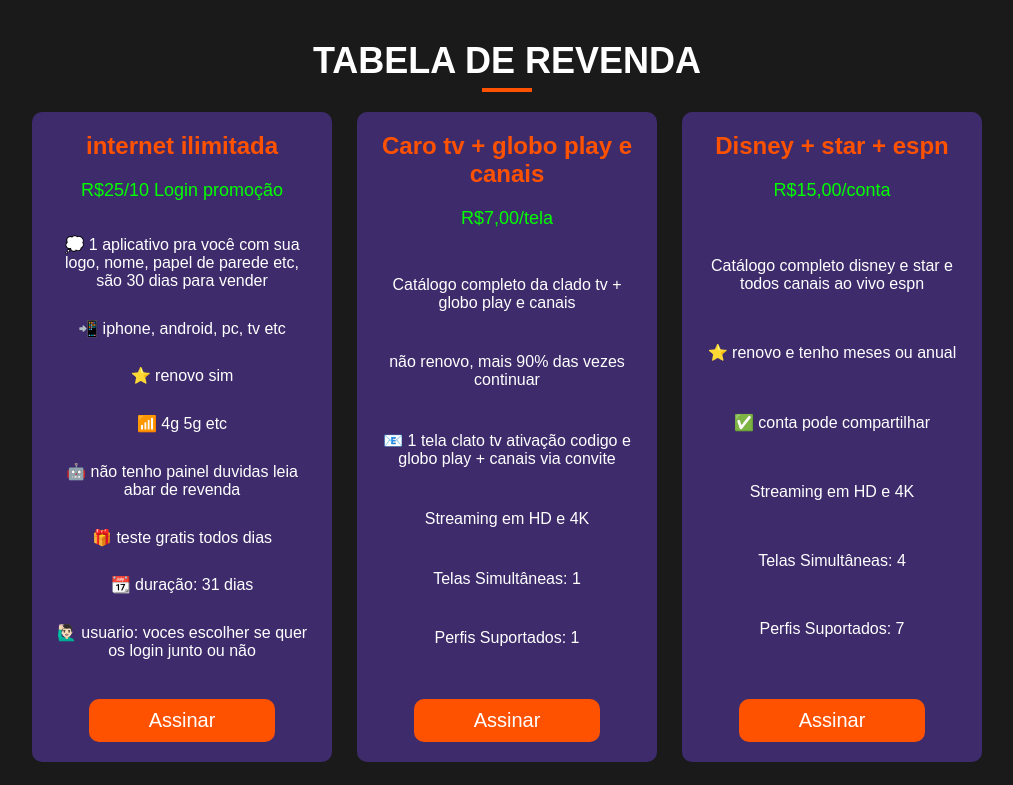
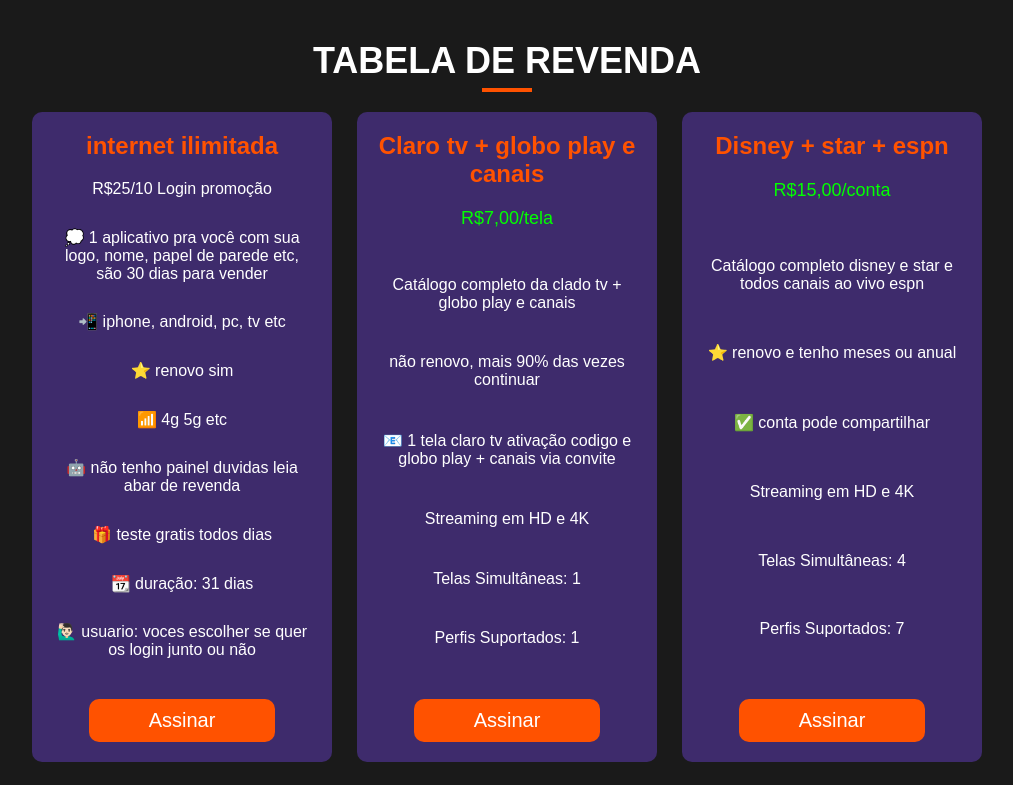
Before and after one commit to Cronosfornecedoroficial/Site, a plain HTML site: page index.html in a window 1280 px wide. Shown: the part 840-1625 px from the top of the page, without its empty margins (133-1146 px from the left). Drawn offline with Linux system fonts and the light colour scheme.

Commit message:
Update index.html

```diff
--- a/index.html
+++ b/index.html
@@ -554,7 +554,7 @@ footer p {
         <!-- internet ilimitada -->
         <div class="plano">
             <h3>internet ilimitada</h3>
-            <p class="preco">R$25/10 Login promoção</p>
+            <p class="preço">R$25/10 Login promoção</p>
             <p>💭 1 aplicativo pra você com sua logo, nome, papel de parede etc, são 30 dias para vender</p>
             <p>📲 iphone, android, pc, tv etc</p>
             <p>⭐️ renovo sim</p>
@@ -566,11 +566,11 @@ footer p {
         </div>
         <!-- claro + globo e  canais -->
         <div class="plano">
-            <h3>Caro tv + globo play e canais</h3>
+            <h3>Claro tv + globo play e canais</h3>
             <p class="preco">R$7,00/tela</p>
             <p>Catálogo completo da clado tv + globo play e canais</p>
             <p>não renovo, mais 90% das vezes continuar</p>
-            <p>📧 1 tela clato tv ativação codigo e globo play + canais via convite </p>
+            <p>📧 1 tela claro tv ativação codigo e globo play + canais via convite </p>
             <p>Streaming em HD e 4K</p>
             <p>Telas Simultâneas: 1</p>
             <p>Perfis Suportados: 1</p>
@@ -642,7 +642,7 @@ footer p {
         <div class="plano">
             <h3>Brasileirinhas</h3>
             <p class="preco">R$7,00/conta</p>
-            <p>Catálogo de filmes adulto brasileiro</p>
+            <p>Catálogo de filmes adultos brasileiros</p>
             <p>⭐️ renovo e tenho o plano que quiser dentro dessa assinatura caso queira</p>
             <p>✅ conta pode compartilhar</p>
             <p>Streaming em HD e 4k</p>
```
